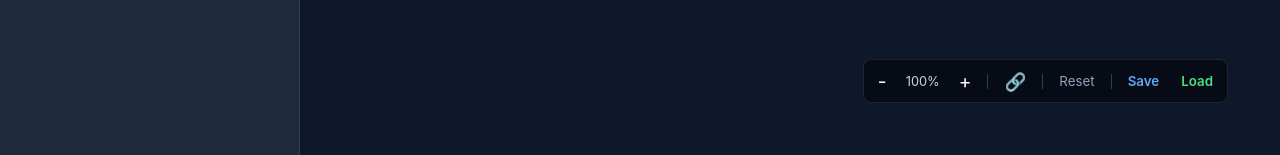
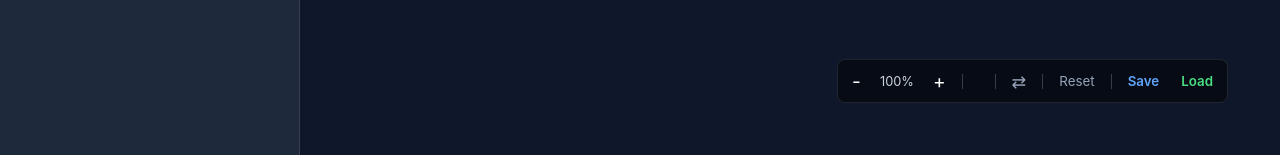
Before and after one commit to michaeljamesrojas/MongoDV, a React (Vite) app in the folder client/: page / in a window 1280 px wide. Both pictures are taken after a click on the button "Open Canvas (Offline)". Shown: the part 645-800 px from the top of the page. Built offline with nearby package versions, Linux system fonts and the light colour scheme.

Commit message:
toggle arrow direction

```diff
--- a/client/src/components/Canvas.jsx
+++ b/client/src/components/Canvas.jsx
@@ -277,6 +277,7 @@ const Canvas = ({
 
     const [isPanning, setIsPanning] = useState(false);
     const canvasRef = useRef(null);
+    const [arrowDirection, setArrowDirection] = useState('forward'); // 'forward' | 'reverse'
 
     // Date Gap Logic
     const [dateSelection, setDateSelection] = useState(null); // { value: Date, stableId: string }
@@ -375,12 +376,17 @@ const Canvas = ({
                             const start = getCanvasCoords(refRect);
                             const end = getCanvasCoords(defRect);
 
+                            // Determine start/end based on direction
+                            // Default: Reference -> Definition (start -> end)
+                            // Reverse: Definition -> Reference (end -> start)
+                            const isReverse = arrowDirection === 'reverse';
+
                             newLines.push({
                                 id: `${nodeRegistry.current.get(refNode.ref)?.value} -${Math.random()} `,
-                                x1: start.x,
-                                y1: start.y,
-                                x2: end.x,
-                                y2: end.y,
+                                x1: isReverse ? end.x : start.x,
+                                y1: isReverse ? end.y : start.y,
+                                x2: isReverse ? start.x : end.x,
+                                y2: isReverse ? start.y : end.y,
                                 color: '#fbbf24'
                             });
                         });
@@ -440,7 +446,7 @@ const Canvas = ({
 
         updateLines();
         return () => cancelAnimationFrame(frameRef.current);
-    }, [documents, pan, zoom, gapNodes]);
+    }, [documents, pan, zoom, gapNodes, arrowDirection]);
 
     // For panning logic
     const lastMousePos = useRef({ x: 0, y: 0 });
@@ -657,7 +663,22 @@ const Canvas = ({
                     title="Connect New Document"
                     style={{ background: 'transparent', border: 'none', color: '#fbbf24', cursor: 'pointer', fontSize: '1.1rem', display: 'flex', alignItems: 'center' }}
                 >
-                    🔗
+                </button>
+                <div style={{ width: '1px', height: '15px', background: 'rgba(255,255,255,0.2)' }}></div>
+                <button
+                    onClick={() => setArrowDirection(prev => prev === 'forward' ? 'reverse' : 'forward')}
+                    title={`Toggle Arrow Direction (${arrowDirection})`}
+                    style={{
+                        background: 'transparent',
+                        border: 'none',
+                        color: arrowDirection === 'forward' ? '#94a3b8' : '#fbbf24',
+                        cursor: 'pointer',
+                        fontSize: '1.1rem',
+                        display: 'flex',
+                        alignItems: 'center'
+                    }}
+                >
+                    ⇄
                 </button>
                 <div style={{ width: '1px', height: '15px', background: 'rgba(255,255,255,0.2)' }}></div>
                 <button onClick={() => { onViewStateChange({ pan: { x: 0, y: 0 }, zoom: 1 }); }} style={{ background: 'transparent', border: 'none', color: '#94a3b8', cursor: 'pointer' }}>Reset</button>
```
